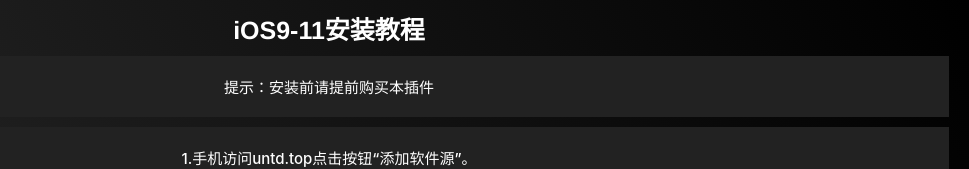
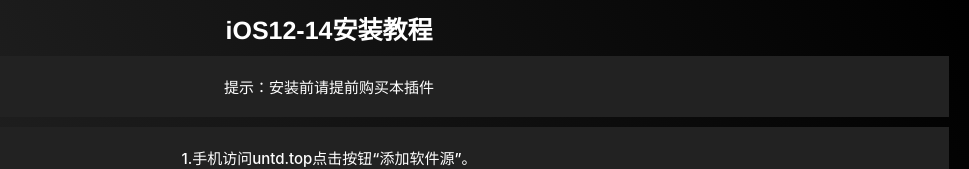
Before and after one commit to whkad/whkad-whkad.github.io, a plain HTML site: page 12-14-pc.html in a window 1280 px wide. Shown: the top 169 px of the page, without its empty margins (311-1280 px from the left). Drawn offline with Linux system fonts and the light colour scheme.

Commit message:
“up”

```diff
--- a/12-14-pc.html
+++ b/12-14-pc.html
@@ -40,7 +40,7 @@
     <body>
 
         <center>
-            <h1>iOS9-11安装教程</h1>
+            <h1>iOS12-14安装教程</h1>
             <p>提示：安装前请提前购买本插件</p>
             <p>1.手机访问untd.top点击按钮“添加软件源”。
             <br><br>
```
Also changed, not shown: 12-14-sj.html (+1 -1 lines).
